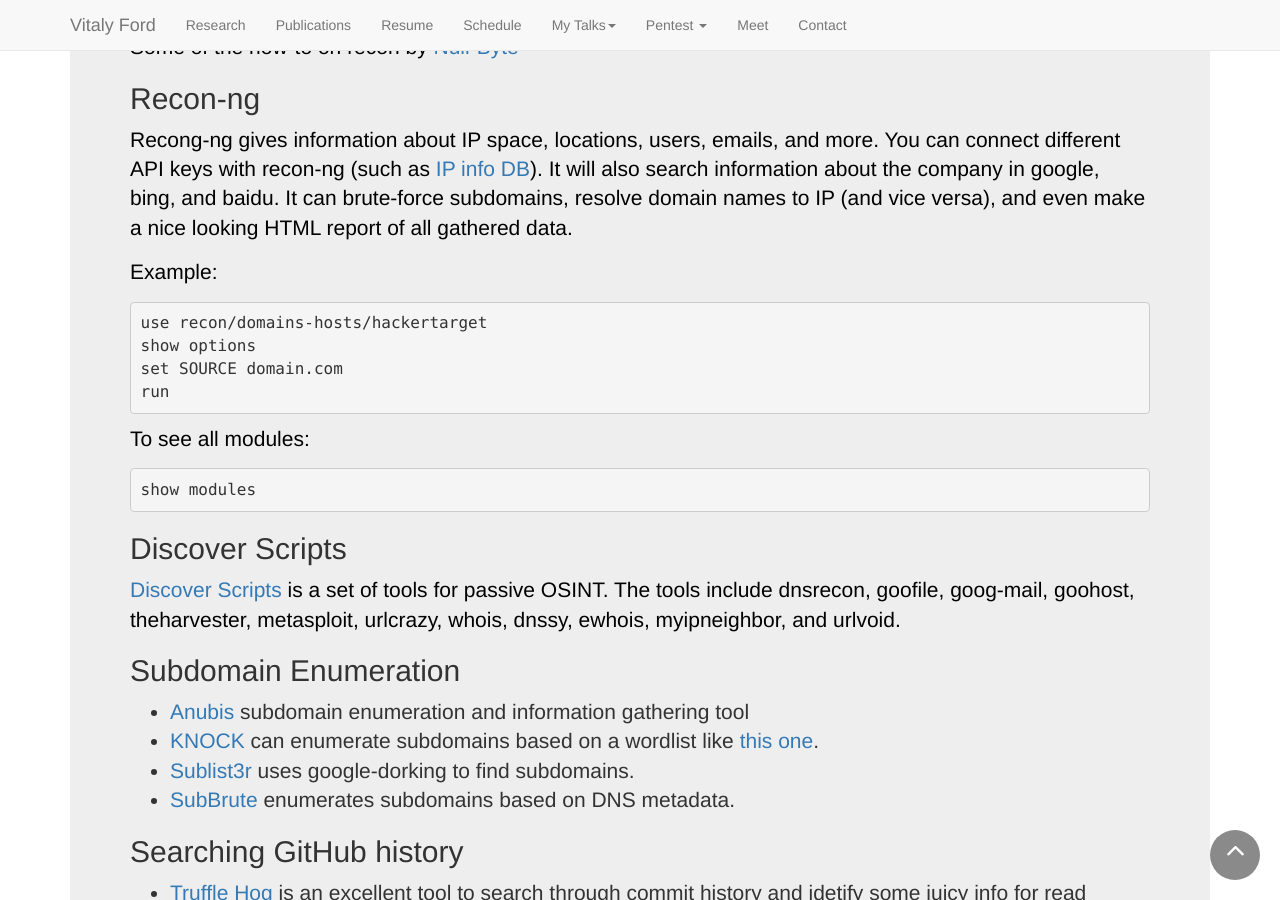
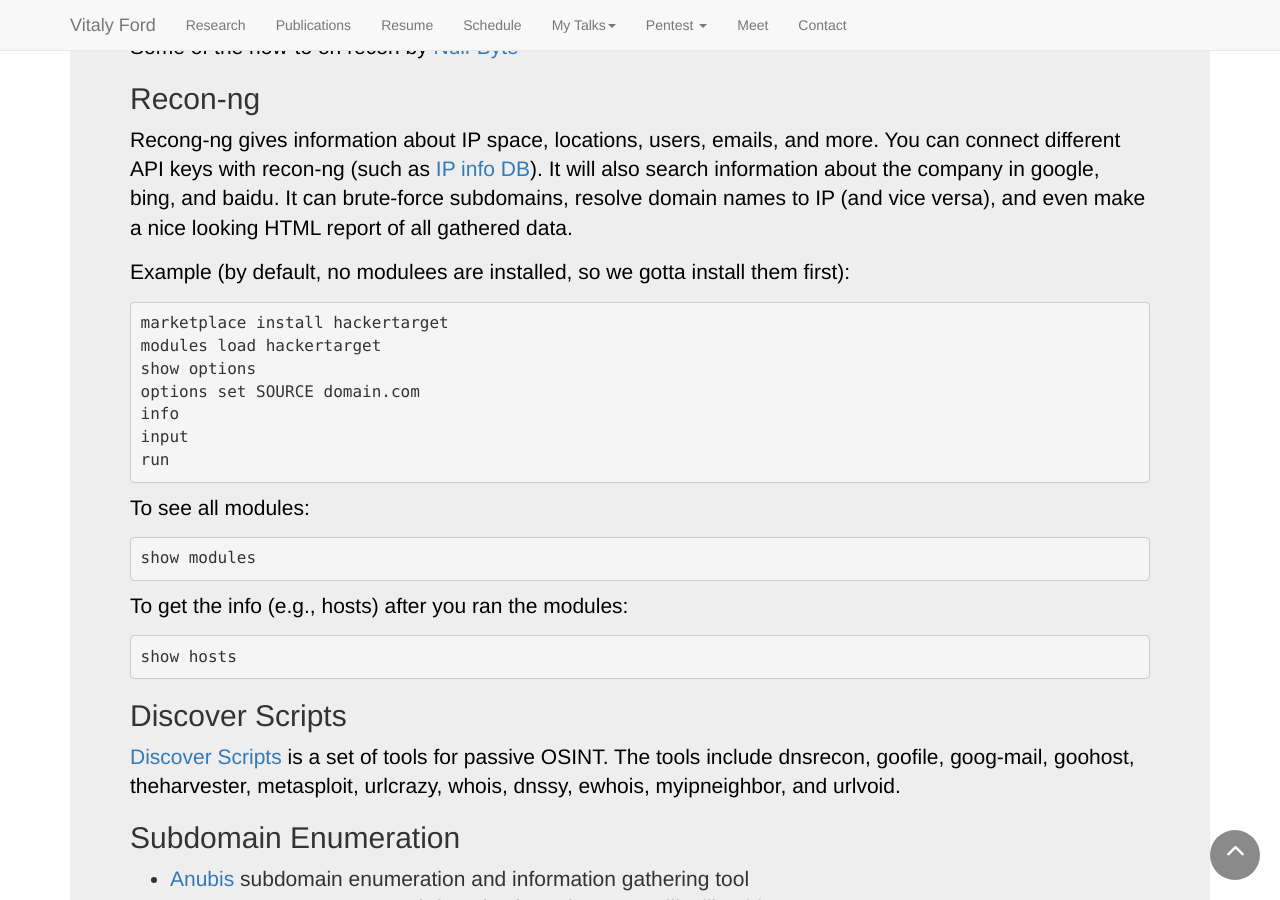
Before and after one commit to vitalyford/vitalyford.github.io, a Jekyll site: the page built from pentest/03-Passive-Intelligence-Gathering.html, in a window 1280 px wide and 900 px high, scrolled down 682 px. Built offline with Jekyll 4.4.1, drawn with Linux system fonts in a browser that asks for light colours; nearby versions of some CDN libraries.

Commit message:
Update recon-ng info

```diff
--- a/pentest/03-Passive-Intelligence-Gathering.html
+++ b/pentest/03-Passive-Intelligence-Gathering.html
@@ -35,13 +35,18 @@
     It will also search information about the company in google, bing, and baidu. It can brute-force
     subdomains, resolve domain names to IP (and vice versa), and even make a nice looking HTML report of
     all gathered data.</p>
-<p>Example:</p>
-<pre><code class="language-sh">use recon/domains-hosts/hackertarget
+<p>Example (by default, no modulees are installed, so we gotta install them first):</p>
+<pre><code class="language-sh">marketplace install hackertarget
+modules load hackertarget
 show options
-set SOURCE domain.com
+options set SOURCE domain.com
+info
+input
 run</code></pre>
 <p>To see all modules:</p>
 <pre><code class="language-sh">show modules</code></pre>
+<p>To get the info (e.g., hosts) after you ran the modules:</p>
+<pre><code class="language-sh">show hosts</code></pre>
 <h2 id="discover-scripts">Discover Scripts</h2>
 <p><a href="https://github.com/leebaird/discover">Discover Scripts</a> is a set of tools for passive OSINT.
     The tools include dnsrecon, goofile, goog-mail, goohost, theharvester, metasploit, urlcrazy, whois,
```
